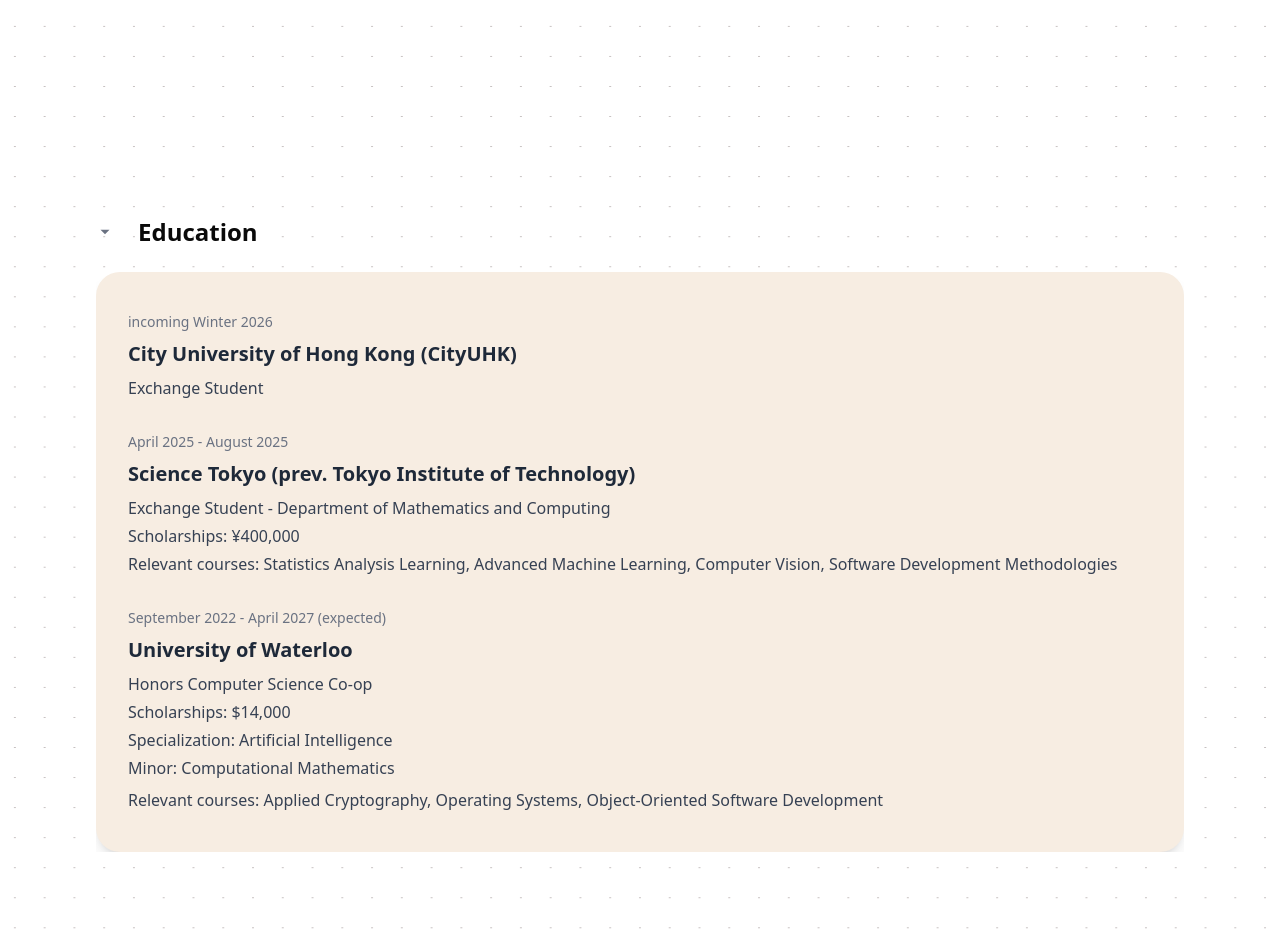
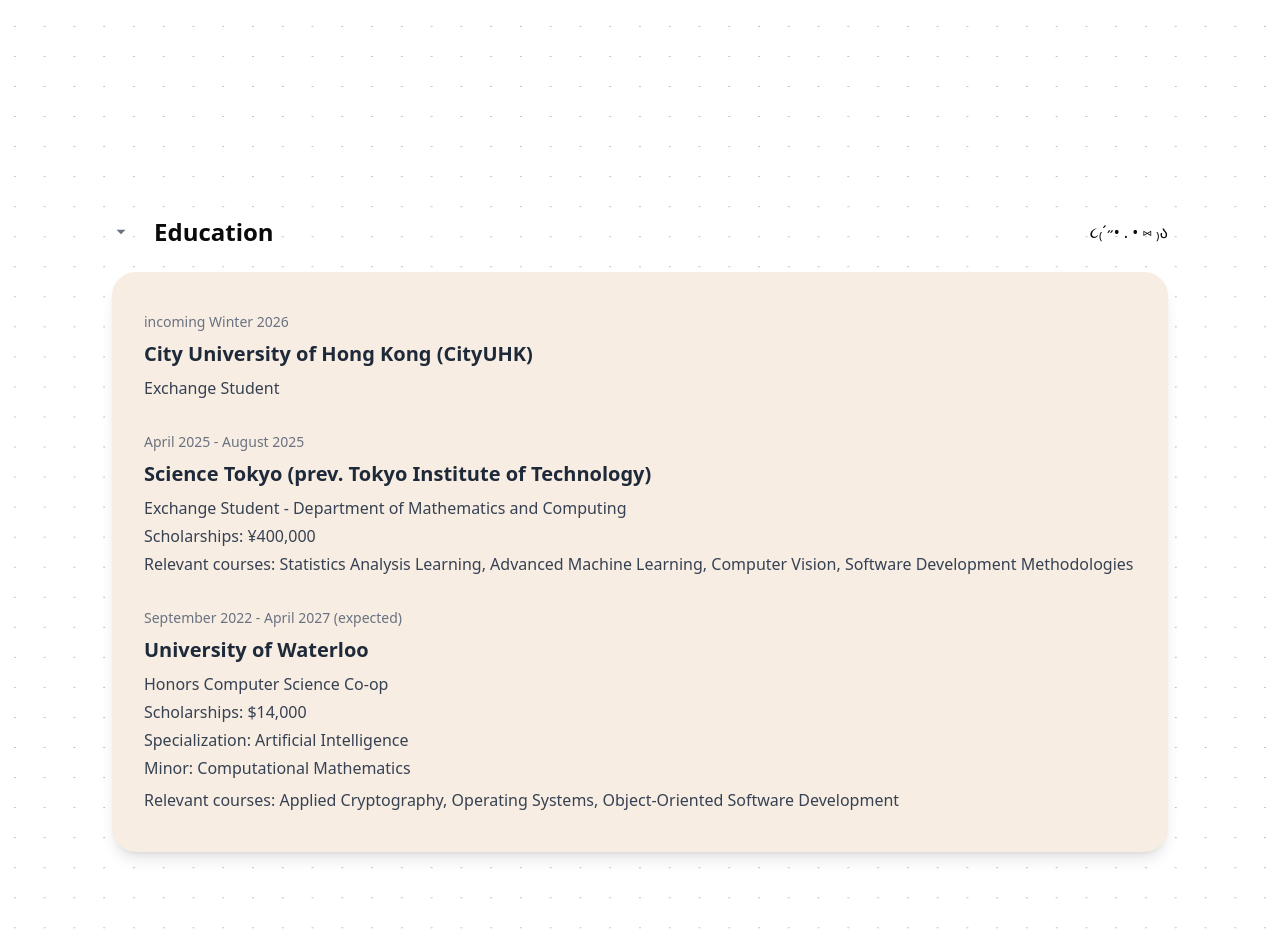
Before and after one commit to angeladev333/mywebsite, a Next.js app in the folder client/: page / in a window 1280 px wide. Shown: the part 860-1808 px from the top of the page. Built offline with nearby package versions, Linux system fonts and the light colour scheme.

Commit message:
fixed overflow

```diff
--- a/client/src/molecules/EducationSection.tsx
+++ b/client/src/molecules/EducationSection.tsx
@@ -42,11 +42,11 @@
   ];
 
   const [isExpanded, setIsExpanded] = useState(true);
-  const [isHovering, setIsHovering] = useState(false);
+  const [isHovering, setIsHovering] = useState(true);
 
   return (
     <div
-      className="flex flex-col gap-6 py-24"
+      className="flex flex-col gap-6 py-24 px-4"
       id="education"
       onMouseEnter={() => setIsHovering(true)}
       onMouseLeave={() => setIsHovering(false)}
@@ -82,7 +82,6 @@
               ease: 'easeInOut',
               opacity: { duration: 0.2 },
             }}
-            style={{ overflow: 'hidden' }}
           >
             <Card className="bg-[#f7ede2] space-y-8 py-10">
               {educationList.map((edu, index) => (
```
